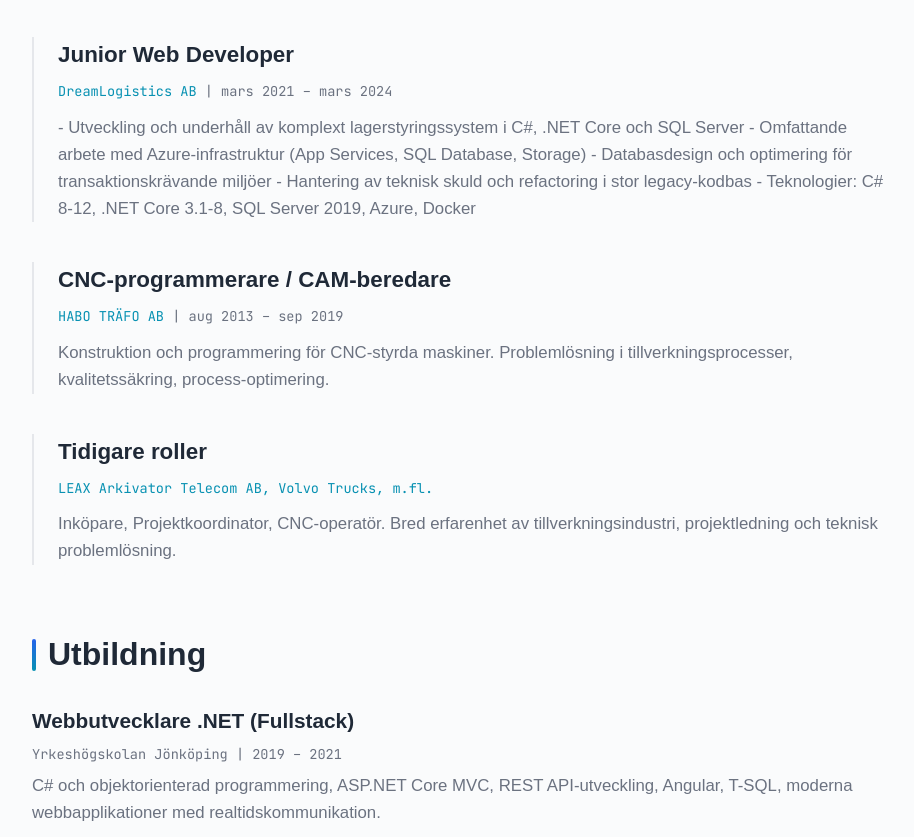
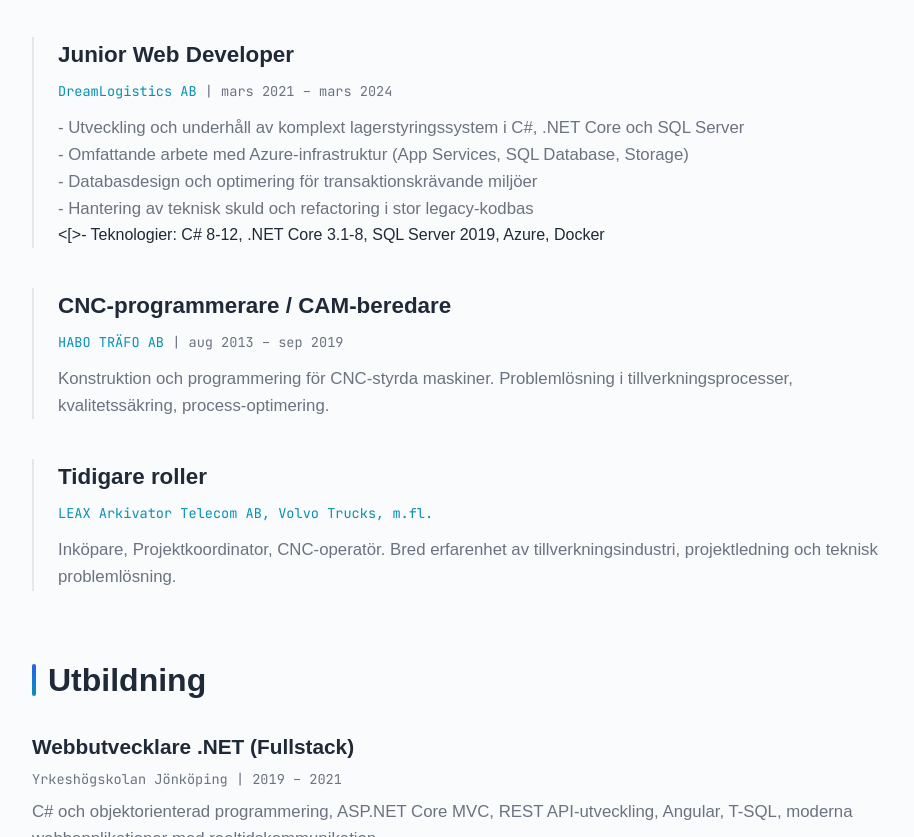
Before and after one commit to nullvektordom/cv, a plain HTML site: page index.html in a window 1280 px wide. Shown: the part 1887-2724 px from the top of the page, without its empty margins (182-1096 px from the left). Drawn offline with Linux system fonts and the light colour scheme; a web font is replaced by a local one.

Commit message:
Refactor job description into individual paragraphs
Reformatted job responsibilities into separate paragraphs for clarity.

```diff
--- a/index.html
+++ b/index.html
@@ -552,13 +552,11 @@
                 <div class="meta">
                     <span class="company">DreamLogistics AB</span> | mars 2021 – mars 2024
                 </div>
-                <p>
-                    - Utveckling och underhåll av komplext lagerstyringssystem i C#, .NET Core och SQL Server
-                    - Omfattande arbete med Azure-infrastruktur (App Services, SQL Database, Storage)
-                    - Databasdesign och optimering för transaktionskrävande miljöer
-                    - Hantering av teknisk skuld och refactoring i stor legacy-kodbas
-                    - Teknologier: C# 8-12, .NET Core 3.1-8, SQL Server 2019, Azure, Docker
-                </p>
+                <p>- Utveckling och underhåll av komplext lagerstyringssystem i C#, .NET Core och SQL Server</p>
+                <p>- Omfattande arbete med Azure-infrastruktur (App Services, SQL Database, Storage)</p>
+                <p>- Databasdesign och optimering för transaktionskrävande miljöer</p>
+                <p>- Hantering av teknisk skuld och refactoring i stor legacy-kodbas</p>
+                <[>- Teknologier: C# 8-12, .NET Core 3.1-8, SQL Server 2019, Azure, Docker</p>
             </div>
 
             <div class="job">
```
